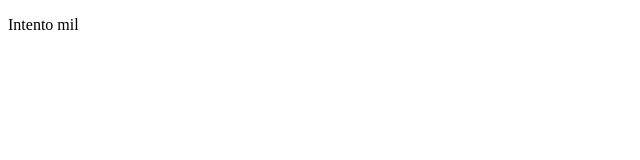
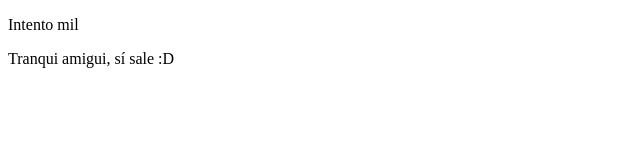
Before and after one commit to DianaCarrillo/clase-john, a plain HTML site: page index.html in a window 1280 px wide. Shown: the whole page, without its empty margins (0-640 px from the left). Drawn offline with Linux system fonts and the light colour scheme.

Commit message:
respuesta a tu estrés

```diff
--- a/index.html
+++ b/index.html
@@ -8,5 +8,6 @@
 </head>
 <body>
 <p>Intento mil</p>
+<p> Tranqui amigui, sí sale :D</p>
 </body>
 </html>
```
